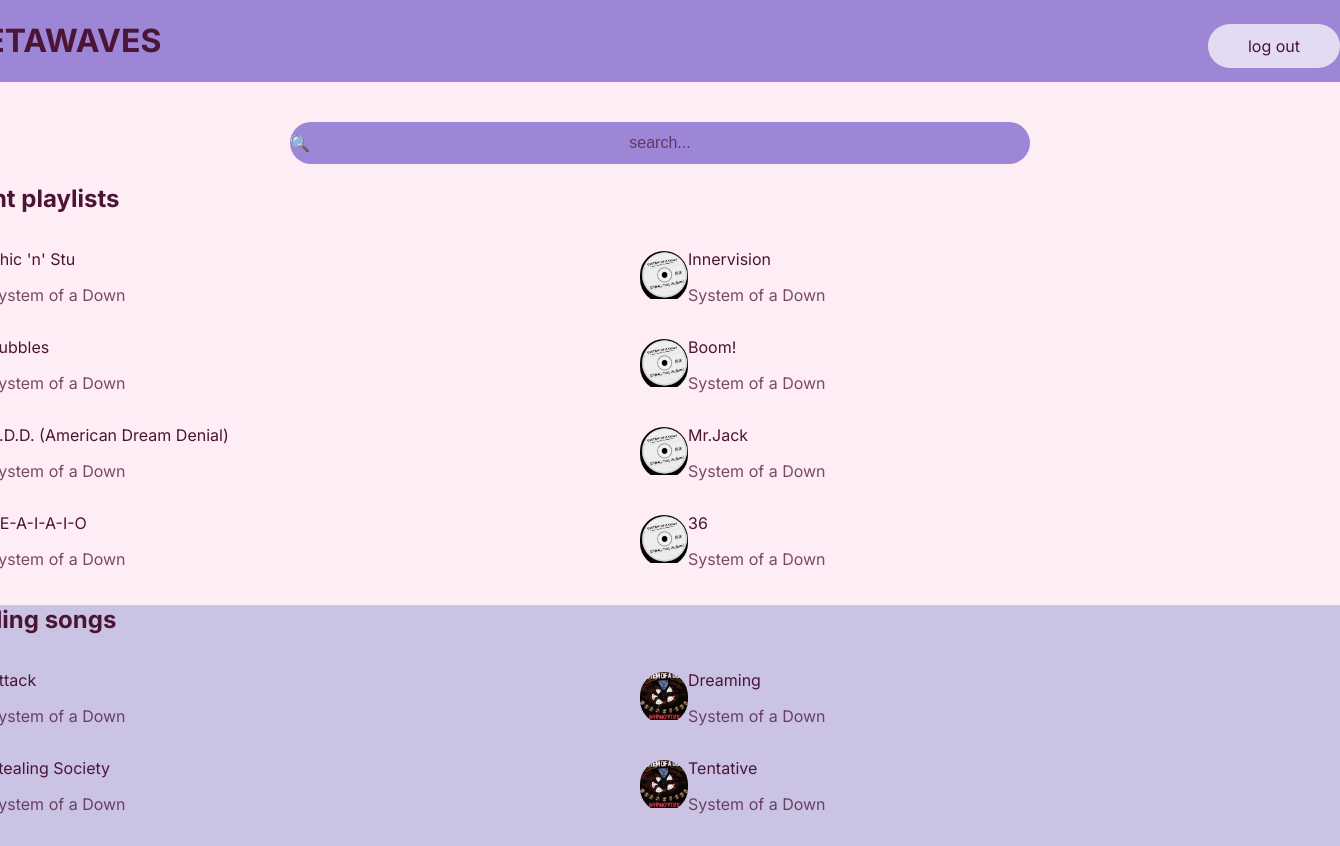
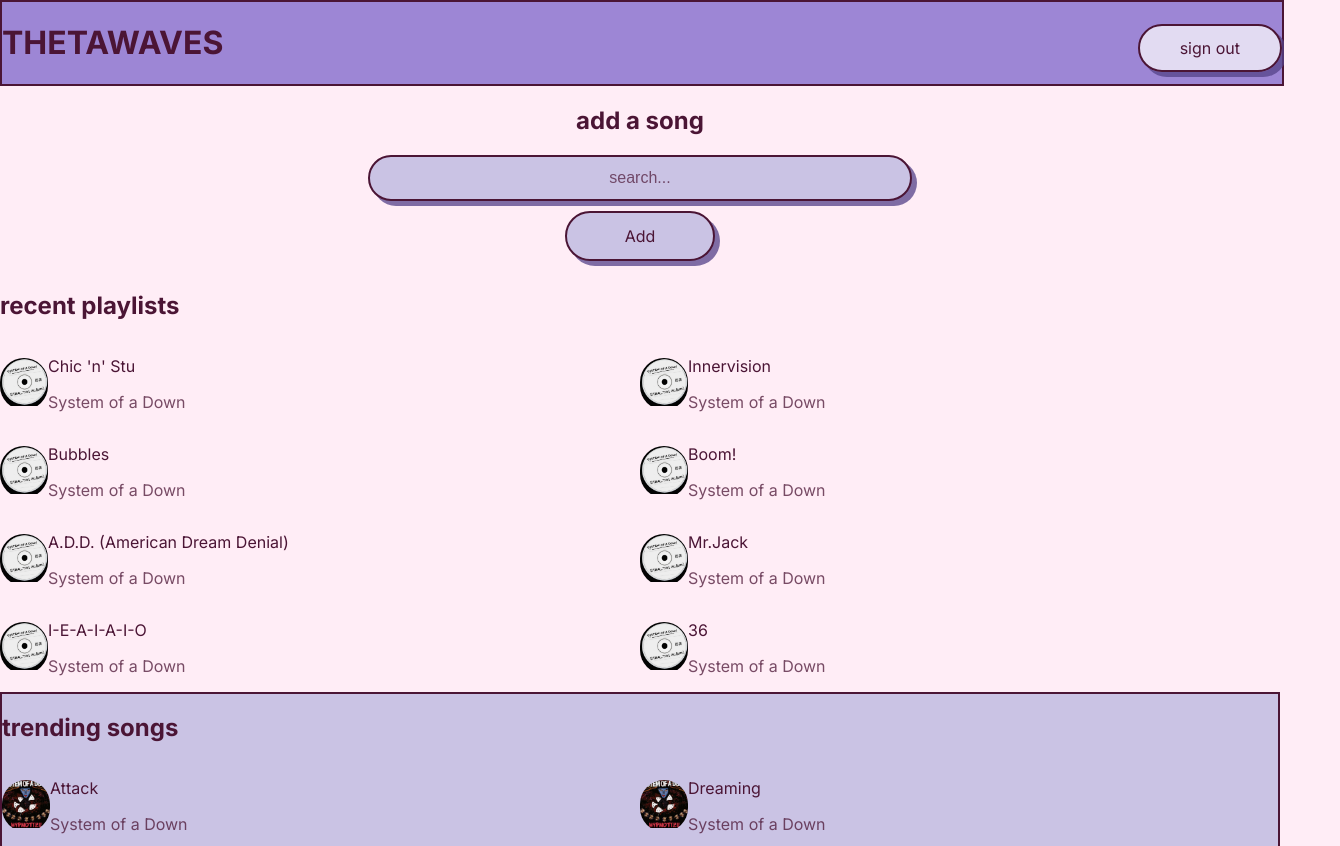
Before and after one commit to Rc61037/Thetawaves, a Next.js app in the folder thetawaves-next/: page /dashboard in a window 1280 px wide. Shown: the top 846 px of the page, 1340 px wide, since content can reach past the window. Built offline with nearby package versions, Linux system fonts and the light colour scheme; sample sign-in values are in the browser's storage; a web font is replaced by a local one.

Commit message:
updates the UI a bit more and added the add items feature for the dashboard

```diff
--- a/thetawaves-next/src/app/dashboard/page.tsx
+++ b/thetawaves-next/src/app/dashboard/page.tsx
@@ -1,4 +1,4 @@
-'use client';
+"use client";
 
 import React, { useEffect } from "react";
 import { useRouter } from "next/navigation";
@@ -6,17 +6,6 @@
 
 const MusicDashboard = () => {
   const router = useRouter();
-
-  const recentSongs = [
-    "Chic 'n' Stu",
-    "Innervision",
-    "Bubbles",
-    "Boom!",
-    "A.D.D. (American Dream Denial)",
-    "Mr.Jack",
-    "I-E-A-I-A-I-O",
-    "36"
-  ];
 
   const trendingSongs = [
     "Attack",
@@ -26,8 +15,27 @@
     "U-Fig",
     "Holy Mountains",
     "Lonely Day",
-    "Soldier Side"
+    "Soldier Side",
   ];
+
+  const [recentSongs, setRecentSongs] = React.useState([
+    "Chic 'n' Stu",
+    "Innervision",
+    "Bubbles",
+    "Boom!",
+    "A.D.D. (American Dream Denial)",
+    "Mr.Jack",
+    "I-E-A-I-A-I-O",
+    "36",
+  ]);
+
+  const [newSong, setNewSong] = React.useState("");
+
+  const handleSubmit = (e) => {
+    e.preventDefault();
+    setRecentSongs([...recentSongs, newSong]);
+    setNewSong("");
+  };
 
   useEffect(() => {
   // Check if user is authenticated
@@ -44,37 +52,58 @@
   };
 
   return (
-    <div className="min-h-screen bg-[#FFEDF6] flex justify-center">
-      <div className="w-[1400px]">
-        {/* Header */}
-        <div className="w-full bg-[#9D86D5] py-4 flex justify-between items-center">
-          <h1 className="text-[#4B1535] text-4xl font-serif px-8">THETAWAVES</h1>
+    <div className="min-h-screen bg-[#FFEDF6] flex flex-col w-full">
+      <div className="w-full bg-[#9D86D5] py-4 flex justify-between items-center border-color-[#4B1535] border-solid border-2">
+        {/* nav bar */}
+        <h1 className="text-[#4B1535] text-4xl font-serif px-8 ">THETAWAVES</h1>
+        {/*sign out button */}
         <button
-            onClick={handleLogout}
-            className="submit-button px-8"
+          onClick={() => router.push("/signup")}
+          className="submit-button px-8 border-color-[#4B1535] border-solid border-2"
         >
-            log out
+          sign out
         </button>
       </div>
-
-        {/* Search Bar */}
-        <div style={{ marginTop: '40px' }}>
-          <div className="w-full flex justify-center">
-            <div className="w-[700px] relative">
+      {/*form that lets users add a song */}
+      <div className="mt-12 px-8">
+        <h2 className="relative text-[#4B1535] text-2xl text-center font-serif">
+          add a song
+        </h2>
+        <form
+          onSubmit={handleSubmit}
+          className="flex justify-between items-center flex-col sm:flex-row gap-4 "
+        >
           <input
             type="text"
+            name="song"
             placeholder="search..."
-                style={{ backgroundColor: '#9D86D5' }}
-                className="form-input w-full border border-black pl-10 py-3 focus:outline-none focus:ring-0"
+            style={{
+              backgroundColor: "#CAC3E4",
+              border: "2px solid #4B1535",
+              borderRadius: "56px",
+              width: "500px",
+              boxShadow: "rgba(85, 66, 136, 0.75) 5px 5px",
+            }}
+            value={newSong}
+            onChange={(e) => setNewSong(e.target.value)}
+            className="form-input border-color-[#4B1535] px-4 py-2 focus:outline-none "
+            required
           />
-              <span className="absolute left-3 top-1/2 transform -translate-y-1/2 text-[#4B1535]">🔍</span>
-            </div>
-          </div>
+          {/*submit button */}
+          <button
+            type="submit"
+            className="submit-button !bg-[#CAC3E4] text-[#4B1535] px-6 py-2 w-[150px] h-[50px] border-2 border-[#4B1535] rounded m-[10px]"
+          >
+            Add
+          </button>
+        </form>
       </div>
 
       {/* Recent Playlists */}
       <div className="mt-16">
-          <h2 className="text-[#4B1535] text-2xl font-serif mb-6">recent playlists</h2>
+        <h2 className="text-[#4B1535] text-2xl font-serif mb-6">
+          recent playlists
+        </h2>
         <div className="grid grid-cols-2 gap-x-48 gap-y-6">
           {recentSongs.map((song, i) => (
             <div key={i} className="flex items-center space-x-4">
@@ -97,14 +126,16 @@
       </div>
 
       {/* Trending Songs */}
-        <div className="mt-8">
-          <div className="bg-[#CAC3E4] p-4">
-            <h2 className="text-[#4B1535] text-2xl font-serif mb-6">trending songs</h2>
-            <div className="grid grid-cols-2 gap-x-48 gap-y-6">
+      <div className="mx-auto w-full">
+        <div className="bg-[#CAC3E4] p-4 border-2">
+          <h2 className="text-[#4B1535] text-2xl font-serif mb-6">
+            trending songs
+          </h2>
+          <div className="grid grid-cols-2 gap-x-48 gap-y-6 content-center">
             {trendingSongs.map((song, i) => (
               <div key={i} className="flex items-center space-x-4">
                 <div className="w-12 h-12 relative flex-shrink-0 rounded-full overflow-hidden">
-                    <Image
+                  <img
                     src="/hypnotize.png"
                     alt="Hypnotize"
                     width={48}
@@ -122,7 +153,6 @@
         </div>
       </div>
     </div>
-    </div>
   );
 };
 
--- a/thetawaves-next/src/app/globals.css
+++ b/thetawaves-next/src/app/globals.css
@@ -58,7 +58,7 @@
   color: var(--dark-pink);
   font-size: 60px;
   position: absolute;
-  top: 50%;
+  top: 40%;
   left: 50%;
   transform: translate(-50%, -50%);
   text-align: center;
@@ -75,7 +75,7 @@
   color: var(--dark-pink);
   font-size: 16px;
   position: absolute;
-  top: 58%;
+  top: 50%;
   left: 50%;
   transform: translateX(-50%);
   text-align: center;
@@ -92,10 +92,11 @@
   transform: translateX(-50%);
   width: 160px;
   background: rgba(255, 255, 255, 0.7);
+  box-shadow: rgba(85, 66, 136, 0.75) 5px 5px;
   color: var(--dark-pink);
-  border: none;
+  border: 2px solid #4B1535;
   border-radius: 25px;
-  padding: 10px 0;
+  padding: 10px 10px;
   font-size: 16px;
   cursor: pointer;
   transition: all 0.2s;
@@ -112,8 +113,13 @@
 }
 
 .signin-button {
-  bottom: 25%;
+  bottom: 35%;
 }
+
+.continue-button {
+  bottom: 20%;
+}
+
 
 /* Reset default button styles */
 button {
@@ -155,6 +161,7 @@
 .form-input {
   width: 100%;
   background: rgba(255, 255, 255, 0.7);
+  box-shadow: rgba(85, 66, 136, 0.75) 5px 5px;
   border: none;
   border-radius: 25px;
   padding: 12px 20px;
@@ -175,8 +182,8 @@
 
 .submit-button {
   background: rgba(255, 255, 255, 0.7);
+  box-shadow: rgba(85, 66, 136, 0.75) 5px 5px;
   color: var(--dark-pink);
-  border: none;
   border-radius: 25px;
   padding: 12px 40px;
   font-size: 16px;
@@ -191,8 +198,8 @@
 
 .home-button {
   background: rgba(255, 255, 255, 0.7);
+  box-shadow: rgba(85, 66, 136, 0.75) 5px 5px;
   color: var(--dark-pink);
-  border: none;
   border-radius: 25px;
   padding: 8px 20px;
   font-size: 16px;
@@ -216,7 +223,7 @@
 /* Override any conflicting button styles */
 .auth-button {
   background: rgba(255, 255, 255, 0.7) !important;
-  border: none !important;
+  /* border: none !important; */
   padding: 10px 0 !important;
   border-radius: 25px !important;
 }
--- a/thetawaves-next/src/app/page.tsx
+++ b/thetawaves-next/src/app/page.tsx
@@ -1,6 +1,6 @@
-'use client';
+"use client";
 
-import { useRouter } from 'next/navigation';
+import { useRouter } from "next/navigation";
 
 /**
  * Landing Component
@@ -21,7 +21,7 @@
       <div className="content">
         {/* Sign up button - positioned at the top */}
         <button
-          onClick={() => router.push('/signup')}
+          onClick={() => router.push("/signup")}
           className="auth-button signup-button"
         >
           sign up
@@ -31,14 +31,23 @@
         <h1 className="logo">Thetawaves</h1>
 
         {/* Application subtitle */}
-        <p className="subtitle">create playlists or just listen to music</p>
+        <p className="subtitle">
+          sign in and create playlists or just listen to music
+        </p>
 
-        {/* Sign in button - positioned at the bottom */}
+        {/* Sign in button*/}
         <button
-          onClick={() => router.push('/signin')}
+          onClick={() => router.push("/signin")}
           className="auth-button signin-button"
         >
           sign in
+        </button>
+        {/* button that routes the user to the non-authenticated view */}
+        <button
+          onClick={() => router.push("/nonauth")}
+          className="auth-button continue-button"
+        >
+          continue without signing in
         </button>
       </div>
     </div>
--- a/thetawaves-next/src/app/signin/page.tsx
+++ b/thetawaves-next/src/app/signin/page.tsx
@@ -108,15 +108,15 @@
             className="home-button"
           >
             home
-          </button>
+           </button>
           {/* Button to access non-auth page */}
-          <button
+           <button
             type="button"
             onClick={() => router.push('/nonauth')}
-            className="submit-button mt-4"
+            className="submit-button "
           >
-            continue without signing in
-          </button>
+             continue without signing in
+         </button>
         </form>
       </div>
     </div>
```
Also changed, not shown: thetawaves-next/src/app/nonauth/page.tsx (+36 -21 lines). Lines whose indentation alone changed are shown as unchanged.
